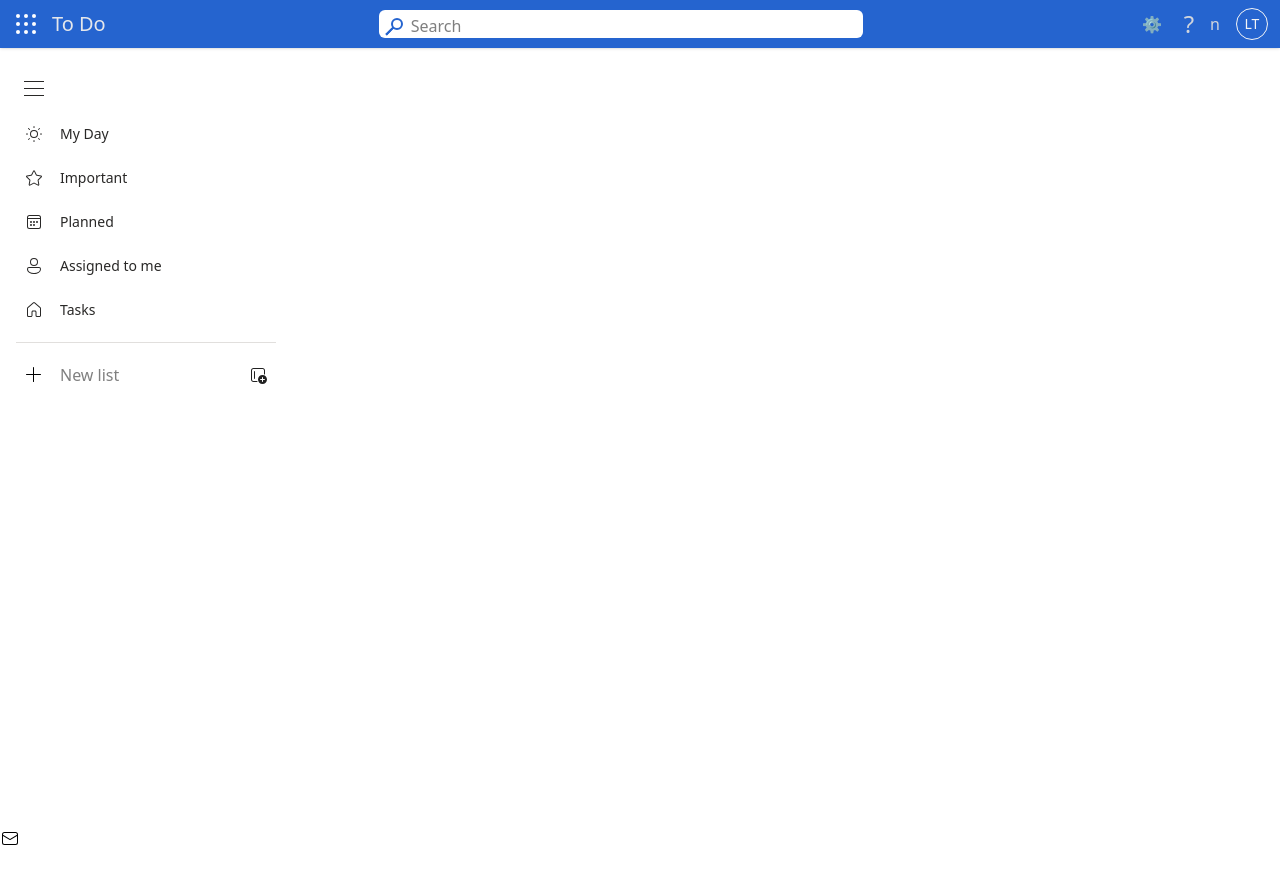
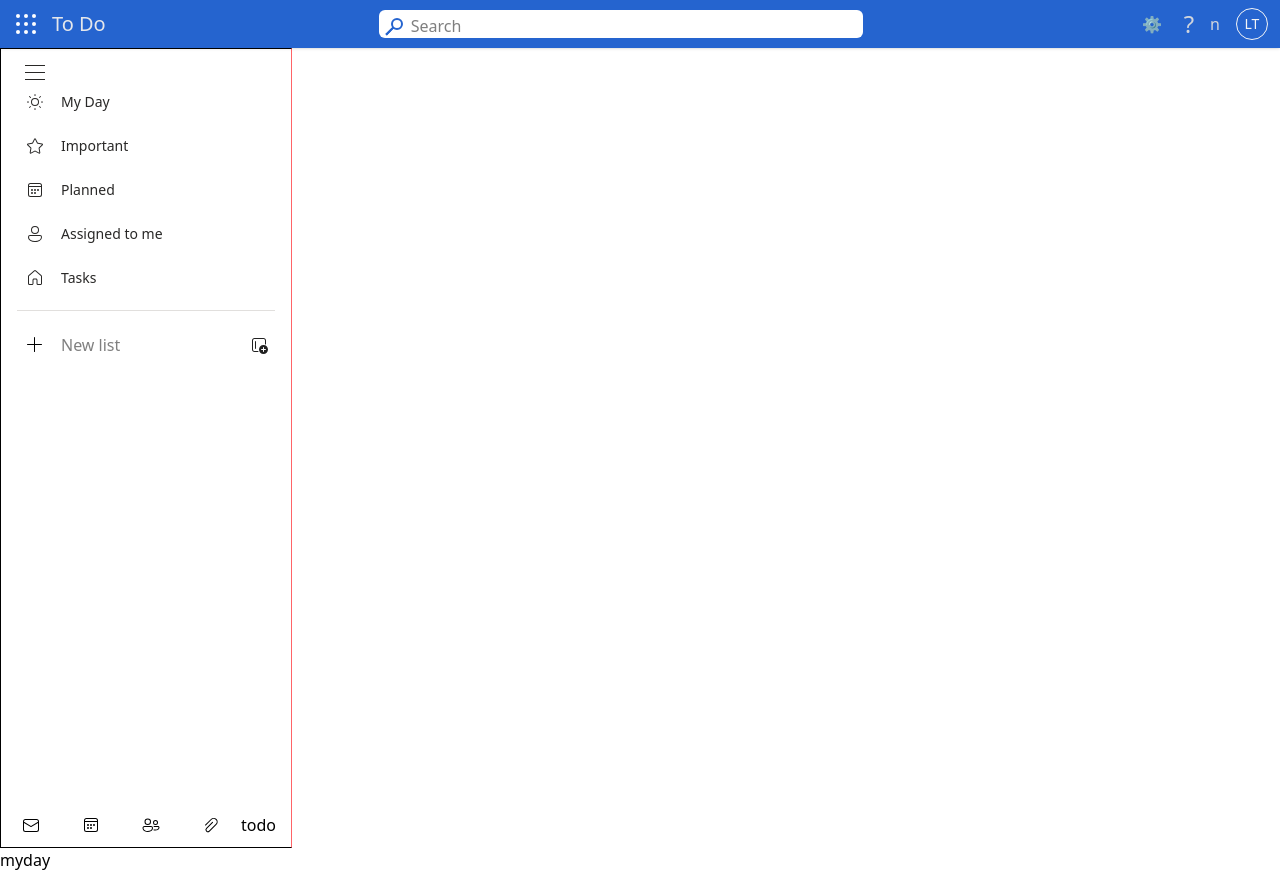
Before and after one commit to LakshikaTyagi/To-Do, a React (Vite) app: page /MyDay in a window 1280 px wide. Before the commit the page ends 848 px from the top, so only its background shows below. Built offline with nearby package versions, Linux system fonts and the light colour scheme.

Commit message:
adding functionality to sidebar

```diff
--- /dev/null
+++ b/src/Layout/Layout.jsx
@@ -0,0 +1,16 @@
+import React from 'react'
+import Header from '../components/Header/Header'
+import Sidebar from '../components/Sidebar/Sidebar'
+import { Outlet } from 'react-router-dom'
+
+function Layout() {
+  return (
+    <>
+      <Header/>
+      <Sidebar/>
+      <Outlet/>
+    </>
+  )
+}
+
+export default Layout
--- a/src/components/Sidebar/Sidebar.jsx
+++ b/src/components/Sidebar/Sidebar.jsx
@@ -3,11 +3,9 @@
 
 function Sidebar() {
   return (
-    <div className='flex flex-col justify-between box-border h-screen m-0 p-0 overflow-hidden w-73'>
+    <div className='flex flex-col relative box-border h-screen p-0 w-73 left-0 border border-r-red-400'>
 
-      <div>
-
-        <div className='mt-4 px-6 h-12 flex justify-start items-center'>
+      <div className='mt-4 px-6 flex justify-start  items-center'>
         <div className='flex flex-col gap-1.5'>
           <hr className='border-[#292827] bg-[#292827] w-5' />
           <hr className='border-[#292827] bg-[#292827] w-5' />
@@ -15,35 +13,34 @@
         </div>
       </div>
 
-        <div className='py-3 px-6 flex h-11 text-[#292827]'>
+      <div className='overflow-y-auto overflow-x-hidden'>
+        <Link to="/" className='py-3 px-6 flex text-[#292827] '>
           <svg class="fluentIcon ___12fm75w f1w7gpdv fez10in fg4l7m0" aria-label="" fill="currentColor" aria-hidden="true" width="20" height="20" viewBox="0 0 20 20" xmlns="http://www.w3.org/2000/svg" focusable="false"><path d="M10 2c.28 0 .5.22.5.5v1a.5.5 0 01-1 0v-1c0-.28.22-.5.5-.5zm0 12a4 4 0 100-8 4 4 0 000 8zm0-1a3 3 0 110-6 3 3 0 010 6zm7.5-2.5a.5.5 0 000-1h-1a.5.5 0 000 1h1zM10 16c.28 0 .5.22.5.5v1a.5.5 0 01-1 0v-1c0-.28.22-.5.5-.5zm-6.5-5.5a.5.5 0 000-1H2.46a.5.5 0 000 1H3.5zm.65-6.35c.2-.2.5-.2.7 0l1 1a.5.5 0 11-.7.7l-1-1a.5.5 0 010-.7zm.7 11.7a.5.5 0 01-.7-.7l1-1a.5.5 0 01.7.7l-1 1zm11-11.7a.5.5 0 00-.7 0l-1 1a.5.5 0 00.7.7l1-1a.5.5 0 000-.7zm-.7 11.7a.5.5 0 00.7-.7l-1-1a.5.5 0 00-.7.7l1 1z" fill="currentColor"></path></svg>
           <div className='text-sm ml-4'>My Day</div>
-        </div>
+        </Link>
 
-        <div className='py-3 px-6 flex h-11 text-[#292827]'>
+        <Link to="/important" className='py-3 px-6 flex text-[#292827]'>
           <svg class="fluentIcon ___12fm75w f1w7gpdv fez10in fg4l7m0" aria-label="" fill="currentColor" aria-hidden="true" width="20" height="20" viewBox="0 0 20 20" xmlns="http://www.w3.org/2000/svg" focusable="false"><path d="M9.1 2.9a1 1 0 011.8 0l1.93 3.91 4.31.63a1 1 0 01.56 1.7l-3.12 3.05.73 4.3a1 1 0 01-1.45 1.05L10 15.51l-3.86 2.03a1 1 0 01-1.45-1.05l.74-4.3L2.3 9.14a1 1 0 01.56-1.7l4.31-.63L9.1 2.9zm.9.44L8.07 7.25a1 1 0 01-.75.55L3 8.43l3.12 3.04a1 1 0 01.3.89l-.75 4.3 3.87-2.03a1 1 0 01.93 0l3.86 2.03-.74-4.3a1 1 0 01.29-.89L17 8.43l-4.32-.63a1 1 0 01-.75-.55L10 3.35z" fill="currentColor"></path></svg>
           <div className='text-sm ml-4'>Important</div>
-        </div>
+        </Link>
 
-        <div className='py-3 px-6 flex h-11 text-[#292827]'>
+        <Link to="/planned" className='py-3 px-6 flex text-[#292827]' >
           <svg class="fluentIcon ___12fm75w f1w7gpdv fez10in fg4l7m0" aria-label="" fill="currentColor" aria-hidden="true" width="20" height="20" viewBox="0 0 20 20" xmlns="http://www.w3.org/2000/svg" focusable="false"><path d="M7 11a1 1 0 100-2 1 1 0 000 2zm1 2a1 1 0 11-2 0 1 1 0 012 0zm2-2a1 1 0 100-2 1 1 0 000 2zm1 2a1 1 0 11-2 0 1 1 0 012 0zm2-2a1 1 0 100-2 1 1 0 000 2zm4-5.5A2.5 2.5 0 0014.5 3h-9A2.5 2.5 0 003 5.5v9A2.5 2.5 0 005.5 17h9a2.5 2.5 0 002.5-2.5v-9zM4 7h12v7.5c0 .83-.67 1.5-1.5 1.5h-9A1.5 1.5 0 014 14.5V7zm1.5-3h9c.83 0 1.5.67 1.5 1.5V6H4v-.5C4 4.67 4.67 4 5.5 4z" fill="currentColor"></path></svg>
           <div className='text-sm ml-4'>Planned</div>
-        </div>
+        </Link>
 
-        <div className='py-3 px-6 flex h-11 text-[#292827]'>
+        <Link to="/assigned" className='py-3 px-6 flex text-[#292827]'>
           <svg class="fluentIcon ___12fm75w f1w7gpdv fez10in fg4l7m0" aria-label="" fill="currentColor" aria-hidden="true" width="20" height="20" viewBox="0 0 20 20" xmlns="http://www.w3.org/2000/svg" focusable="false"><path d="M10 2a4 4 0 100 8 4 4 0 000-8zM7 6a3 3 0 116 0 3 3 0 01-6 0zm-2 5a2 2 0 00-2 2c0 1.7.83 2.97 2.13 3.8A9.14 9.14 0 0010 18c1.85 0 3.58-.39 4.87-1.2A4.35 4.35 0 0017 13a2 2 0 00-2-2H5zm-1 2a1 1 0 011-1h10a1 1 0 011 1c0 1.3-.62 2.28-1.67 2.95A8.16 8.16 0 0110 17a8.16 8.16 0 01-4.33-1.05A3.36 3.36 0 014 13z" fill="currentColor"></path></svg>
           <div className='text-sm ml-4'>Assigned to me</div>
-        </div>
+        </Link>
 
-        <div className='py-3 px-6 flex h-11 text-[#292827]'>
+        <Link to="tasks" className='py-3 px-6 flex text-[#292827]'>
           <svg class="fluentIcon ___12fm75w f1w7gpdv fez10in fg4l7m0" aria-label="" fill="currentColor" aria-hidden="true" width="20" height="20" viewBox="0 0 20 20" xmlns="http://www.w3.org/2000/svg" focusable="false"><path d="M9 2.39a1.5 1.5 0 012 0l5.5 4.94c.32.28.5.69.5 1.12v7.05c0 .83-.67 1.5-1.5 1.5H13a1.5 1.5 0 01-1.5-1.5V12a.5.5 0 00-.5-.5H9a.5.5 0 00-.5.5v3.5c0 .83-.67 1.5-1.5 1.5H4.5A1.5 1.5 0 013 15.5V8.45c0-.43.18-.84.5-1.12L9 2.39zm1.33.74a.5.5 0 00-.66 0l-5.5 4.94a.5.5 0 00-.17.38v7.05c0 .28.22.5.5.5H7a.5.5 0 00.5-.5V12c0-.83.67-1.5 1.5-1.5h2c.83 0 1.5.67 1.5 1.5v3.5c0 .28.22.5.5.5h2.5a.5.5 0 00.5-.5V8.45a.5.5 0 00-.17-.38l-5.5-4.94z" fill="currentColor"></path></svg>
           <div className='text-sm ml-4'>Tasks</div>
+        </Link>
+        <div className='bg-[#E1DFDD] h-px my-2.5 mx-4' >
         </div>
-
-        <div className='bg-[#E1DFDD]  h-px my-2.5 mx-4' >
-        </div>
-
-        <div className='flex h-11 '>
+        <div className='flex '>
           <div className='pt-3 pr-0 pb-3 pl-6 flex justify-center items-center'>
             <svg class="fluentIcon ___12fm75w f1w7gpdv fez10in fg4l7m0" aria-label="" fill="currentColor" aria-hidden="true" width="20" height="20" viewBox="0 0 20 20" xmlns="http://www.w3.org/2000/svg"><path d="M10 2.5a.5.5 0 00-1 0V9H2.5a.5.5 0 000 1H9v6.5a.5.5 0 001 0V10h6.5a.5.5 0 000-1H10V2.5z" fill="currentColor"></path></svg>
             <input type="text" name="" size="" placeholder='New list' className='pl-4 outline-none w-45' />
@@ -55,14 +52,27 @@
 
           </div>
         </div>
+      </div>
+
+      <div className='flex items-center absolute w-full bottom-0 left-0' >
+        <a href="https://outlook.live.com/mail/" className='py-3 mx-5'>
+          <svg class="fluentIcon ___12fm75w f1w7gpdv fez10in fg4l7m0" aria-label="" fill="currentColor" aria-hidden="true" width="20" height="20" viewBox="0 0 20 20" xmlns="http://www.w3.org/2000/svg"><path d="M15.5 4A2.5 2.5 0 0118 6.5v8a2.5 2.5 0 01-2.5 2.5h-11A2.5 2.5 0 012 14.5v-8A2.5 2.5 0 014.5 4h11zM17 7.96l-6.75 3.97a.5.5 0 01-.42.04l-.08-.04L3 7.96v6.54c0 .83.67 1.5 1.5 1.5h11c.83 0 1.5-.67 1.5-1.5V7.96zM15.5 5h-11C3.67 5 3 5.67 3 6.5v.3l7 4.12 7-4.12v-.3c0-.83-.67-1.5-1.5-1.5z" fill="currentColor"></path></svg>
+        </a>
+        <a href="https://outlook.live.com/calendar/" className='py-3 mx-5' >
+          <svg class="fluentIcon ___12fm75w f1w7gpdv fez10in fg4l7m0" aria-label="" fill="currentColor" aria-hidden="true" width="20" height="20" viewBox="0 0 20 20" xmlns="http://www.w3.org/2000/svg"><path d="M7 11a1 1 0 100-2 1 1 0 000 2zm1 2a1 1 0 11-2 0 1 1 0 012 0zm2-2a1 1 0 100-2 1 1 0 000 2zm1 2a1 1 0 11-2 0 1 1 0 012 0zm2-2a1 1 0 100-2 1 1 0 000 2zm4-5.5A2.5 2.5 0 0014.5 3h-9A2.5 2.5 0 003 5.5v9A2.5 2.5 0 005.5 17h9a2.5 2.5 0 002.5-2.5v-9zM4 7h12v7.5c0 .83-.67 1.5-1.5 1.5h-9A1.5 1.5 0 014 14.5V7zm1.5-3h9c.83 0 1.5.67 1.5 1.5V6H4v-.5C4 4.67 4.67 4 5.5 4z" fill="currentColor"></path></svg>
+        </a>
+        <a href="https://outlook.live.com/people/" className='py-3 mx-5'>
+        <svg class="fluentIcon ___12fm75w f1w7gpdv fez10in fg4l7m0" aria-label="" fill="currentColor" aria-hidden="true" width="20" height="20" viewBox="0 0 20 20" xmlns="http://www.w3.org/2000/svg"><path d="M4.5 6.75a2.25 2.25 0 114.5 0 2.25 2.25 0 01-4.5 0zM6.75 3.5a3.25 3.25 0 100 6.5 3.25 3.25 0 000-6.5zm5.69 11.65c.53.21 1.21.35 2.06.35 1.88 0 2.92-.67 3.47-1.43a2.92 2.92 0 00.53-1.5v-.07c0-.83-.67-1.5-1.5-1.5h-4.63c.24.29.42.63.53 1H17c.28 0 .5.22.5.5v.1l-.04.22c-.04.18-.13.42-.3.66-.33.46-1.04 1.02-2.66 1.02-.73 0-1.28-.11-1.69-.28-.08.28-.2.6-.37.93zM1.5 13c0-1.1.9-2 2-2H10a2 2 0 012 2V13.08a1.43 1.43 0 01-.01.18 3.95 3.95 0 01-.67 1.8C10.62 16.09 9.26 17 6.75 17c-2.51 0-3.87-.92-4.57-1.93a3.95 3.95 0 01-.68-1.99V13zm1 .06v.1l.06.33c.07.27.2.64.45 1C3.49 15.2 4.5 16 6.75 16s3.26-.8 3.74-1.5a2.95 2.95 0 00.5-1.42l.01-.02V13a1 1 0 00-1-1H3.5a1 1 0 00-1 1v.06zM13 7.5a1.5 1.5 0 113 0 1.5 1.5 0 01-3 0zM14.5 5a2.5 2.5 0 100 5 2.5 2.5 0 000-5z" fill="currentColor"></path></svg>
+        </a>
+        <a href="https://outlook.live.com/files/" className='py-3 mx-5'>
+        <svg class="fluentIcon ___12fm75w f1w7gpdv fez10in fg4l7m0" aria-label="" fill="currentColor" aria-hidden="true" width="20" height="20" viewBox="0 0 20 20" xmlns="http://www.w3.org/2000/svg"><path d="M4.83 10.48l5.65-5.65a3 3 0 014.25 4.24L8 15.8a1.5 1.5 0 01-2.12-2.12l6-6.01a.5.5 0 10-.7-.71l-6 6.01a2.5 2.5 0 003.53 3.54l6.71-6.72a4 4 0 10-5.65-5.66L4.12 9.78a.5.5 0 00.7.7z" fill="currentColor"></path></svg>
+        </a>
+        <a href="#">
+          todo
+        </a>
 
       </div>
 
-      <div >
-        <a href="https://outlook.live.com/mail/">
-        <svg class="fluentIcon ___12fm75w f1w7gpdv fez10in fg4l7m0" aria-label="" fill="currentColor" aria-hidden="true" width="20" height="20" viewBox="0 0 20 20" xmlns="http://www.w3.org/2000/svg"><path d="M15.5 4A2.5 2.5 0 0118 6.5v8a2.5 2.5 0 01-2.5 2.5h-11A2.5 2.5 0 012 14.5v-8A2.5 2.5 0 014.5 4h11zM17 7.96l-6.75 3.97a.5.5 0 01-.42.04l-.08-.04L3 7.96v6.54c0 .83.67 1.5 1.5 1.5h11c.83 0 1.5-.67 1.5-1.5V7.96zM15.5 5h-11C3.67 5 3 5.67 3 6.5v.3l7 4.12 7-4.12v-.3c0-.83-.67-1.5-1.5-1.5z" fill="currentColor"></path></svg>
-        </a>
-      </div>
     </div>
   )
 }
--- a/src/main.jsx
+++ b/src/main.jsx
@@ -2,10 +2,28 @@
 import { createRoot } from 'react-dom/client'
 import './index.css'
 import App from './App.jsx'
-import { BrowserRouter } from 'react-router-dom'
+import { BrowserRouter, createBrowserRouter, createRoutesFromElements, Route, RouterProvider } from 'react-router-dom'
+import Layout from './Layout/Layout.jsx'
+import MyDay from './pages/MyDay/MyDay.jsx'
+import Important from './pages/Important/Important.jsx'
+import Planned from './pages/Planned/Planned.jsx'
+import Assigned from './pages/Assigned/Assigned.jsx'
+import Tasks from './pages/Tasks/Tasks.jsx'
+
+const router = createBrowserRouter(
+  createRoutesFromElements(
+    <Route path = '/' element = {<Layout/>}>
+      <Route path = '/MyDay' element = {<MyDay/>}/>
+      <Route path='Important' element = {<Important/>}/>
+      <Route path = 'Planned' element = {<Planned/>} />
+      <Route path='/assigned' element = {<Assigned/>} />
+      <Route path='/Tasks' element = {<Tasks/>}/>
+    </Route>
+  )
+)
 
 createRoot(document.getElementById('root')).render(
-  <BrowserRouter>
-    <App />
-  </BrowserRouter>,
+  <StrictMode>
+    <RouterProvider router = {router} />
+  </StrictMode>,
 )
--- /dev/null
+++ b/src/pages/Assigned/Assigned.jsx
@@ -0,0 +1,11 @@
+import React from 'react'
+
+function Assigned() {
+  return (
+    <div>
+      Assigned
+    </div>
+  )
+}
+
+export default Assigned
--- /dev/null
+++ b/src/pages/Important/Important.jsx
@@ -0,0 +1,11 @@
+import React from 'react'
+
+function Important() {
+  return (
+    <div>
+      important
+    </div>
+  )
+}
+
+export default Important
--- /dev/null
+++ b/src/pages/MyDay/MyDay.jsx
@@ -0,0 +1,11 @@
+import React from 'react'
+
+function MyDay() {
+  return (
+    <div>
+      myday
+    </div>
+  )
+}
+
+export default MyDay
--- /dev/null
+++ b/src/pages/Planned/Planned.jsx
@@ -0,0 +1,11 @@
+import React from 'react'
+
+function Planned() {
+  return (
+    <div>
+      planned
+    </div>
+  )
+}
+
+export default Planned
--- /dev/null
+++ b/src/pages/Tasks/Tasks.jsx
@@ -0,0 +1,11 @@
+import React from 'react'
+
+function Tasks() {
+  return (
+    <div className=''>
+      tasks
+    </div>
+  )
+}
+
+export default Tasks
```
Lines whose indentation alone changed are shown as unchanged.
